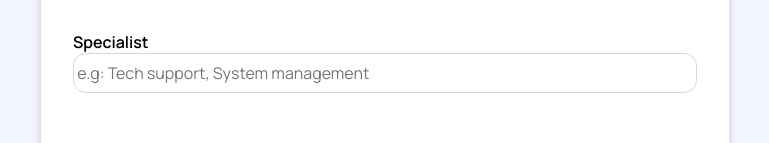
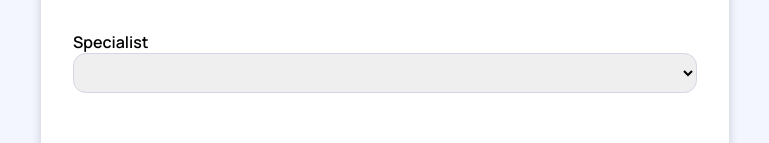
Before and after one commit to TapioGitio/JavaScript-React, a React (Vite) app: page /contacts in a window 1280 px wide. Shown: the part 859-1002 px from the top of the page, without its empty margins (255-1024 px from the left). Built offline with nearby package versions, Linux system fonts and the light colour scheme; some icons are missing.

Commit message:
changed the specialist input from text to select

```diff
--- a/src/components/ContactForm.jsx
+++ b/src/components/ContactForm.jsx
@@ -87,7 +87,13 @@ const ContactForm = () => {
         </div>
         <div className="input-group">
             <label className="form-label">Specialist</label>
-            <input type="text" name='specialist' value={contactFormData.specialist} required className="form-input" placeholder=' e.g: Tech support, System management ' onChange={handleChange}/>
+            <select name='specialist' value={contactFormData.specialist} required className="form-input" onChange={handleChange}>
+            <option value=''></option>
+            <option value='Software Developer'>Software Developer</option>
+            <option value='Cyber Security'>Cyber Security</option>
+            <option value='UX Designer'>UX Designer</option>
+            <option value='Tech Support'>Tech Support</option>
+            </select>
             <small className='error'>{errors.specialist && errors.specialist}</small>
         </div>
 
```
